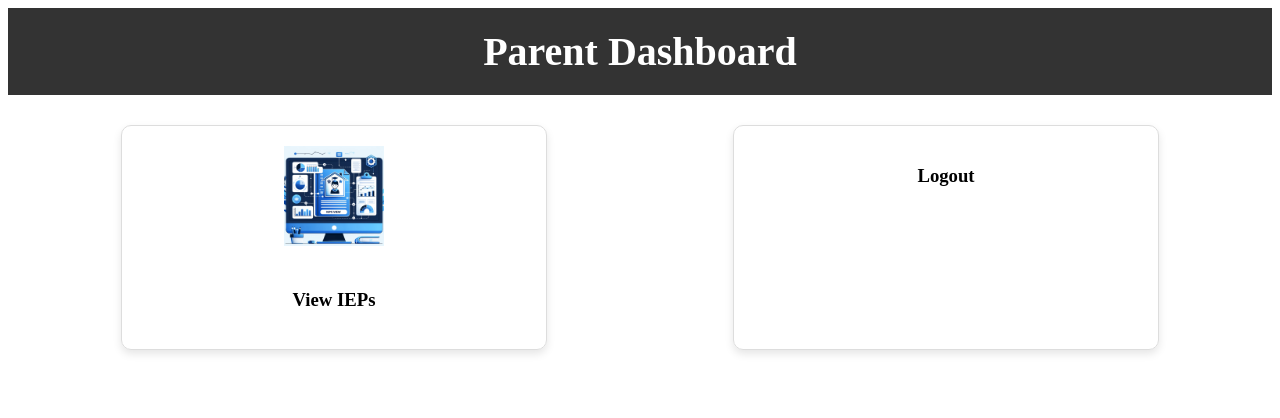
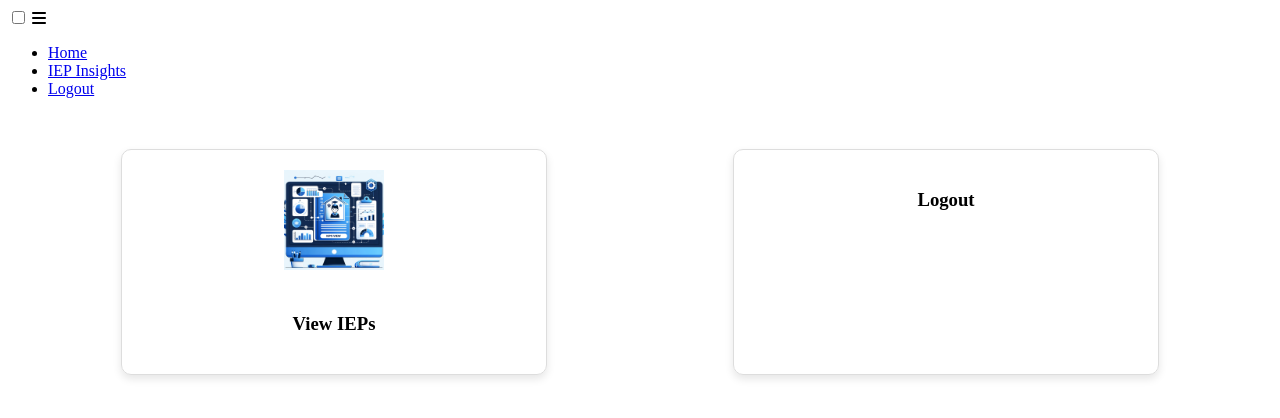
Before and after one commit to tarunchy/IEP-EduAssist-Gemini-App, a Flask app: template templates/parent_view.html in a window 1280 px wide. Shown: the top 418 px of the page. Run offline with Flask 3, Linux system fonts and the light colour scheme; the template is opened without the code that fills it, so the values that code supplies are empty.

Commit message:
Initial Version

```diff
--- a/app.py
+++ b/app.py
@@ -131,7 +131,7 @@ def home():
     if user_role == 'educator':
         return render_template('educator_view.html')
     elif user_role == 'parent':
-        return render_template('parent_view.html')
+        return render_template('ieps_view_parent.html')
     elif user_role == 'admin':
         return render_template('admin_view.html')
     else:
--- a/templates/ieps_view_parent.html
+++ b/templates/ieps_view_parent.html
@@ -333,14 +333,12 @@ function getCookie(name) {
     <!---------- NAVIGATION BAR ---------->
     <nav>
         <ul>
-            <li><a href="/home" class="active">Home</a></li>
             <li><a href="#" onclick="logoutUser(); return false;">Logout</a></li>
-
         </ul>
     </nav>
 
     <header class="flex justify-between items-center py-5 shadow px-4">
-        <h1 class="text-xl md:text-3xl font-semibold"></h1>
+        <h1 class="text-xl md:text-3xl font-semibold">IEP Insights</h1>
     </header>
 
 
--- a/templates/parent_view.html
+++ b/templates/parent_view.html
@@ -56,8 +56,21 @@
     </style>
 </head>
 <body>
-    <header class="header">
-        <h1>Parent  Dashboard</h1>
+    <input type="checkbox" id="active" />
+    <label for="active" class="toggle-btn"><i class="fas fa-bars"></i></label>
+    <!---------- NAVIGATION BAR ---------->
+    <nav>
+        <ul>
+            <li><a href="/home" class="active">Home</a></li>
+            <li><a href="/ieps_view_parent" class="active">IEP Insights</a></li>
+
+            <li><a href="#" onclick="logoutUser(); return false;">Logout</a></li>
+
+        </ul>
+    </nav>
+
+    <header class="flex justify-between items-center py-5 shadow px-4">
+        <h1 class="text-xl md:text-3xl font-semibold"></h1>
     </header>
     <div class="dashboard-container">
         <div class="card" onclick="window.location.href='/ieps_view_parent'">
@@ -69,5 +82,8 @@
             <h3>Logout</h3>
         </div>
     </div>
+    <script>
+        new Darkmode().showWidget();
+    </script>
 </body>
 </html>
```
